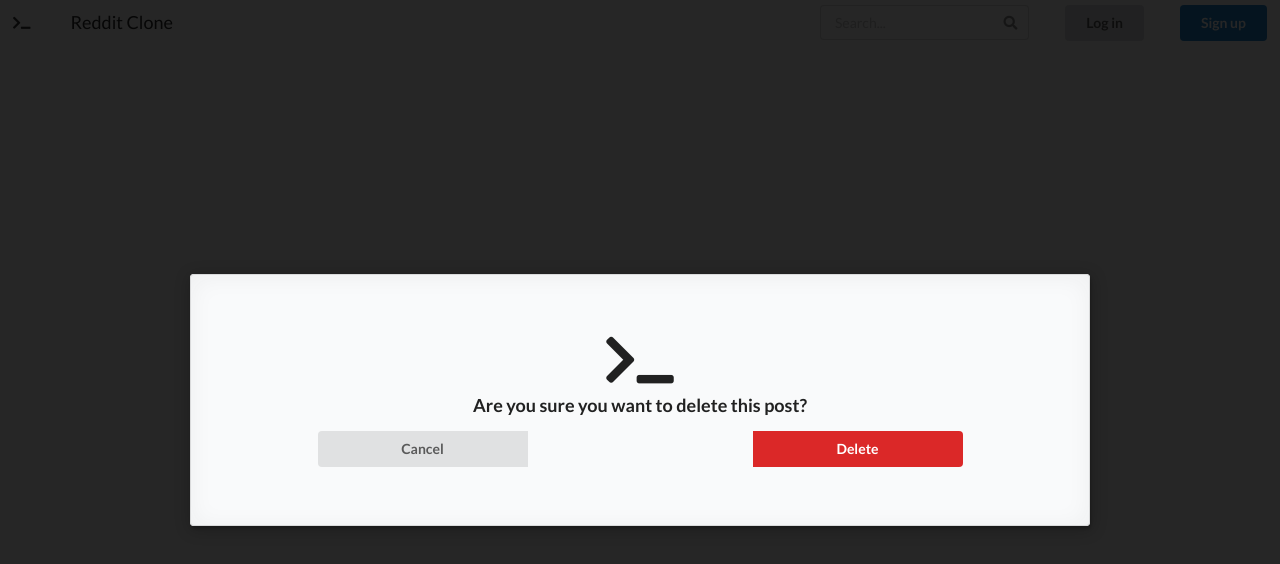
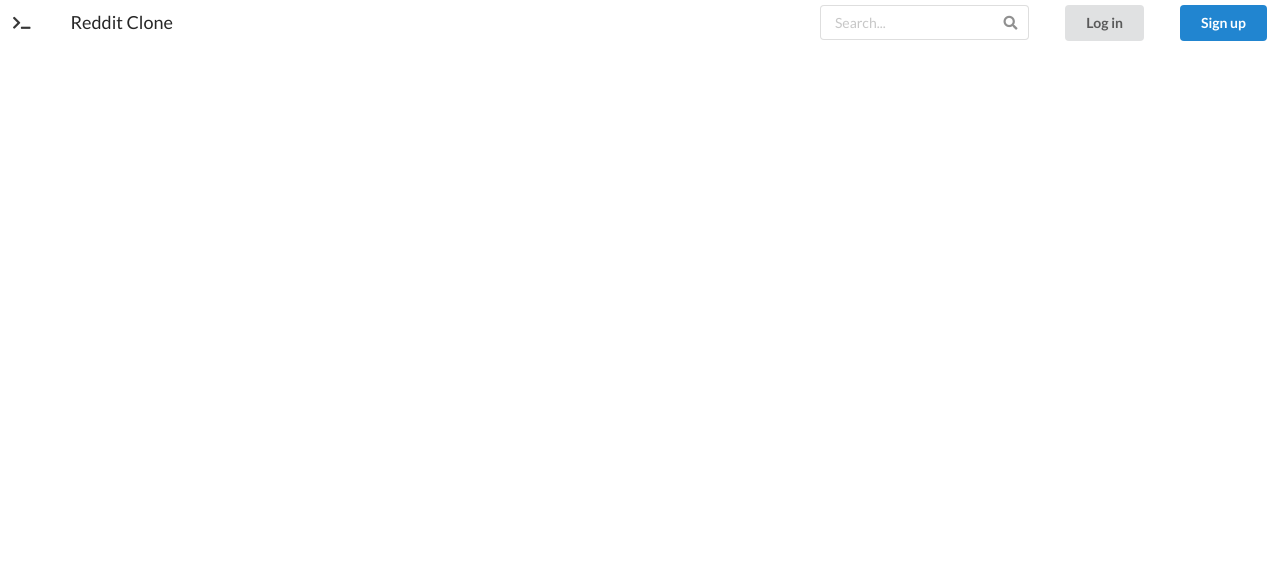
Before and after one commit to denis-selimovic/Reddit, a React (Create React App) app in the folder reddit-webapp/: page /delete/1/1 in a window 1280 px wide. Shown: the top 564 px of the page. Built offline with nearby package versions, Linux system fonts and the light colour scheme.

Commit message:
refactored delete modal

```diff
--- a/reddit-webapp/src/App.js
+++ b/reddit-webapp/src/App.js
@@ -18,7 +18,7 @@ function App(props) {
               <Route exact path="/" component={Body}/>
               <Route exact path="/login" component={() => <LoginModal onBackgroundClicked={() => history.push("/")} />}/>
               <Route exact path="/submit" component={CreatePostWrapper}/>
-              <Route exact path="/delete/:entry/:id" component={DeleteModal}/>
+              <Route exact path="/delete/:id" component={DeleteModal}/>
               <Route exact path="/posts/:id" component={PostDetails}/>
               <Route exact path="/comments/reply/:id" component={ReplyModal}/>
           </div>
--- a/reddit-webapp/src/components/wrappers/DeleteModal.js
+++ b/reddit-webapp/src/components/wrappers/DeleteModal.js
@@ -1,15 +1,13 @@
 import React from 'react';
 import ReactDOM from 'react-dom';
-import { connect } from 'react-redux';
-import { deletePost } from "../../actions";
 import history from "../../history";
 
 const DeleteModal = props => {
 
-    const { deletePost, match } = props;
-    const { entry, id } = match.params;
+    const { deleteEntry, match, text } = props;
+    const { id } = match.params;
     const cancel = () => history.push("/");
-    const action = () => deletePost(entry, id);
+    const action = () => deleteEntry(id);
 
     return ReactDOM.createPortal(
         <div className="ui dimmer modals visible active" onClick={() => cancel()}>
@@ -17,7 +15,7 @@ const DeleteModal = props => {
                 <div className="ui placeholder segment">
                     <div className="ui icon header">
                         <i className="terminal icon"/>
-                        Are you sure you want to delete this post?
+                        {text}
                     </div>
                     <div className="ui buttons">
                         <div className="ui button" onClick={() => cancel()}>Cancel</div>
@@ -30,4 +28,4 @@ const DeleteModal = props => {
     )
 };
 
-export default connect(null, { deletePost })(DeleteModal);
+export default DeleteModal;
```
